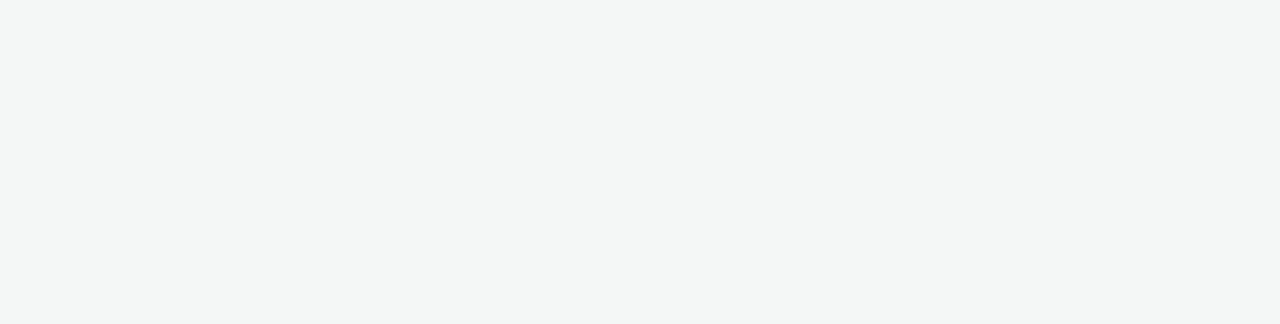
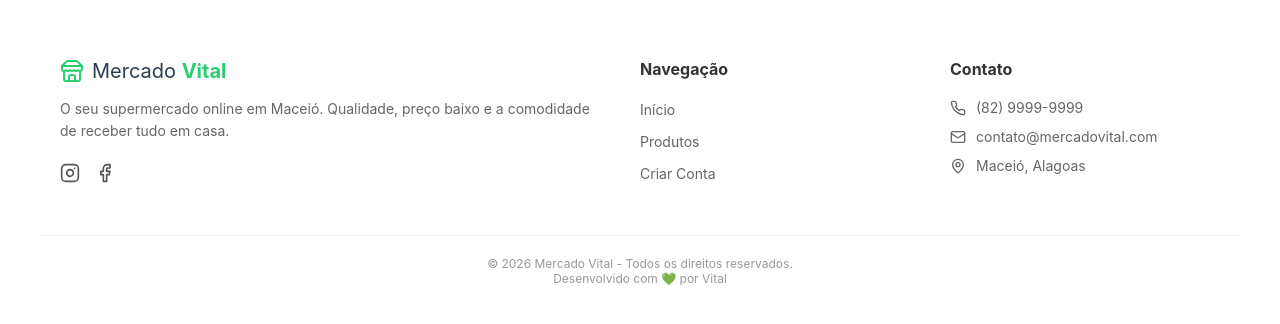
Before and after one commit to alessandrosaldanha/meu-supermercado, a React (Vite) app: page /cart in a window 1280 px wide. Shown: the part 872-1196 px from the top of the page. Before the commit the page ends 870 px from the top, so only its background shows below. Built offline with nearby package versions, Linux system fonts and the light colour scheme.

Commit message:
"Feat:Criação do Footer"

```diff
--- a/package.json
+++ b/package.json
@@ -14,6 +14,7 @@
     "lucide-react": "^1.7.0",
     "react": "^19.2.4",
     "react-dom": "^19.2.4",
+    "react-icons": "^5.6.0",
     "react-router-dom": "^7.14.0"
   },
   "devDependencies": {
--- a/src/App.tsx
+++ b/src/App.tsx
@@ -1,9 +1,12 @@
-import { Navbar } from "./components/Navbar";
 import { BrowserRouter, Routes, Route } from "react-router-dom";
 import { CartProvider } from "./context/CartContext";
-import Cart from "./pages/Cart";
+
+import { Navbar } from "./components/Navbar";
+import { Footer } from "./components/Footer";
+
 import Home from "./pages/Home";
 import Login from "./pages/Login";
+import Cart from "./pages/Cart";
 import Signup from "./pages/Signup";
 
 function App() {
@@ -14,9 +17,10 @@ function App() {
         <Routes>
           <Route path="/" element={<Home />} />
           <Route path="/login" element={<Login />} />
+          <Route path="/signup" element={<Signup />} />
           <Route path="/cart" element={<Cart />} />
-          <Route path="/signup" element={<Signup />} />
         </Routes>
+        <Footer />
       </BrowserRouter>
     </CartProvider>
   );
--- /dev/null
+++ b/src/components/Footer.css
@@ -0,0 +1,99 @@
+.footer {
+  background-color: #ffffff;
+  border-top: 1px solid #eee;
+  padding: 60px 0 20px 0;
+  margin-top: auto; /* Garante que o footer fique embaixo se a página for curta */
+}
+
+.footer-container {
+  max-width: 1200px;
+  margin: 0 auto;
+  padding: 0 20px;
+  display: grid;
+  grid-template-columns: 2fr 1fr 1fr;
+  gap: 40px;
+}
+
+.footer-logo {
+  display: flex;
+  align-items: center;
+  gap: 8px;
+  font-size: 20px;
+  margin-bottom: 15px;
+}
+
+.footer-logo strong {
+  color: var(--primary);
+}
+
+.footer-description {
+  color: #666;
+  font-size: 14px;
+  line-height: 1.6;
+  margin-bottom: 20px;
+}
+
+.footer-social {
+  display: flex;
+  gap: 15px;
+  color: #555;
+  cursor: pointer;
+}
+
+.footer-column h3 {
+  font-size: 16px;
+  margin-bottom: 20px;
+  color: #333;
+}
+
+.footer-column ul {
+  list-style: none;
+  padding: 0;
+}
+
+.footer-column ul li {
+  margin-bottom: 12px;
+}
+
+.footer-column ul li a {
+  text-decoration: none;
+  color: #666;
+  font-size: 14px;
+  transition: color 0.2s;
+}
+
+.footer-column ul li a:hover {
+  color: var(--primary);
+}
+
+.contact-list li {
+  display: flex;
+  align-items: center;
+  gap: 10px;
+  color: #666;
+  font-size: 14px;
+}
+
+.footer-bottom {
+  max-width: 1200px;
+  margin: 40px auto 0;
+  padding: 20px;
+  border-top: 1px solid #f0f0f0;
+  text-align: center;
+  color: #999;
+  font-size: 12px;
+}
+
+/* Responsividade para celular */
+@media (max-width: 768px) {
+  .footer-container {
+    grid-template-columns: 1fr;
+    text-align: center;
+  }
+
+  .footer-logo,
+  .footer-social,
+  .contact-list li {
+    justify-content: center;
+  }
+}
--- /dev/null
+++ b/src/components/Footer.tsx
@@ -0,0 +1,77 @@
+import {
+  LuStore,
+  LuMail,
+  LuPhone,
+  LuMapPin,
+  LuInstagram,
+  LuFacebook,
+} from "react-icons/lu";
+import "./Footer.css";
+
+export function Footer() {
+  const currentYear = new Date().getFullYear();
+
+  return (
+    <footer className="footer">
+      <div className="footer-container">
+        {/* Coluna 1: Logo e Sobre */}
+        <div className="footer-column">
+          <div className="footer-logo">
+            {/* Note que o nome mudou de Store para LuStore */}
+            <LuStore size={24} color="var(--primary)" />
+            <span>
+              Mercado <strong>Vital</strong>
+            </span>
+          </div>
+          <p className="footer-description">
+            O seu supermercado online em Maceió. Qualidade, preço baixo e a
+            comodidade de receber tudo em casa.
+          </p>
+          <div className="footer-social">
+            <LuInstagram size={20} />
+            <LuFacebook size={20} />
+          </div>
+        </div>
+
+        {/* Coluna 2: Links Rápidos */}
+        <div className="footer-column">
+          <h3>Navegação</h3>
+          <ul>
+            <li>
+              <a href="/">Início</a>
+            </li>
+            <li>
+              <a href="/products">Produtos</a>
+            </li>
+            <li>
+              <a href="/signup">Criar Conta</a>
+            </li>
+          </ul>
+        </div>
+
+        {/* Coluna 3: Contato */}
+        <div className="footer-column">
+          <h3>Contato</h3>
+          <ul className="contact-list">
+            <li>
+              <LuPhone size={16} /> (82) 9999-9999
+            </li>
+            <li>
+              <LuMail size={16} /> contato@mercadovital.com
+            </li>
+            <li>
+              <LuMapPin size={16} /> Maceió, Alagoas
+            </li>
+          </ul>
+        </div>
+      </div>
+
+      <div className="footer-bottom">
+        <p>
+          &copy; {currentYear} Mercado Vital - Todos os direitos reservados.
+        </p>
+        <p>Desenvolvido com 💚 por Vital</p>
+      </div>
+    </footer>
+  );
+}
--- a/src/index.css
+++ b/src/index.css
@@ -33,3 +33,30 @@ body {
   font-size: var(--text-base);
   -webkit-font-smoothing: antialiased;
 }
+
+/* Ajuste para o Footer ficar sempre no final (Sticky Footer) */
+#root {
+  display: flex;
+  flex-direction: column;
+  min-height: 100vh; /* Ocupa 100% da altura da tela */
+}
+
+/* Isso faz o conteúdo principal "empurrar" o footer para baixo */
+main,
+.home-container,
+.cart-container,
+.signup-container {
+  flex: 1;
+}
+
+/* Ajuste Global para Links (UX: remove o sublinhado padrão) */
+a {
+  text-decoration: none;
+  color: inherit;
+}
+
+/* Garante que imagens não quebrem o layout */
+img {
+  max-width: 100%;
+  display: block;
+}
```
Also changed, not shown: 1 other file (tests, documents, lock files or other folders).
